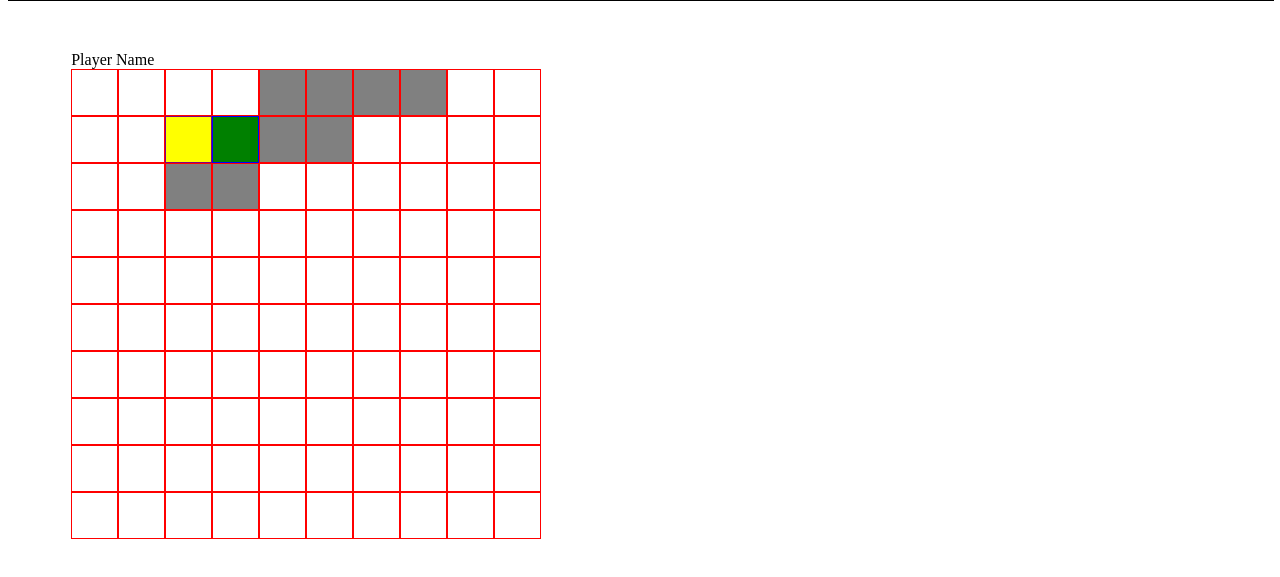
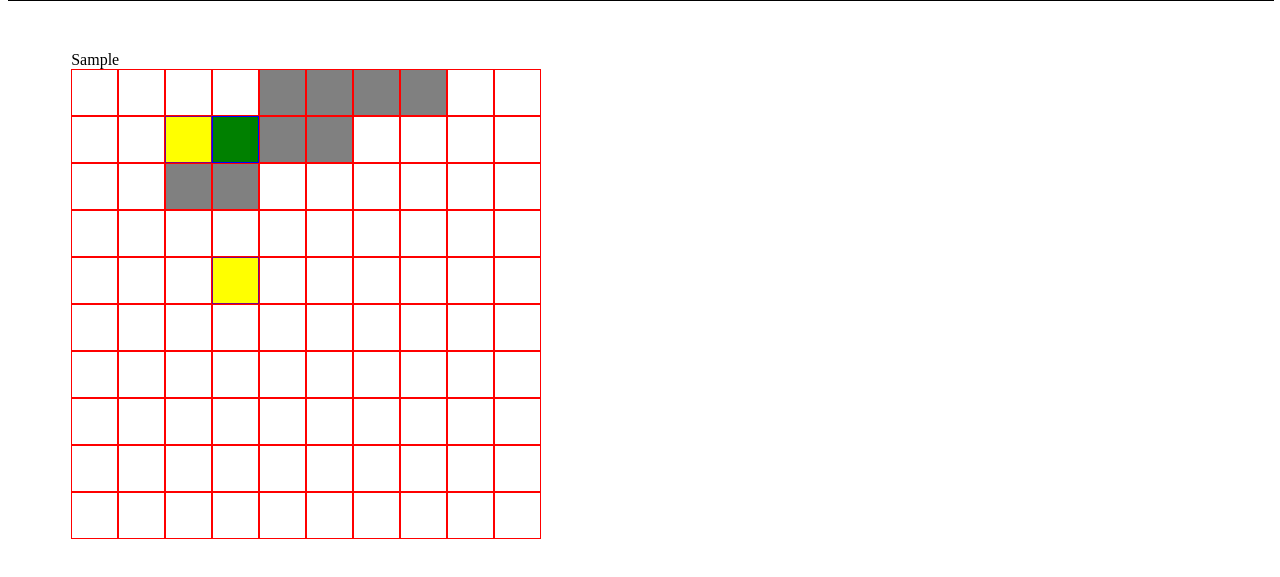
Before and after one commit to kpgh46/Battleship, a website with bundled scripts: page dist/index.html in a window 1280 px wide. Both pictures are taken after typing "Sample" into the empty fields and a click on the button "Submit". Shown: the part 129-706 px from the top of the page. Built offline with nearby package versions, Linux system fonts and the light colour scheme.

Commit message:
added playerName prompt

```diff
--- a/src/dom.js
+++ b/src/dom.js
@@ -27,9 +27,12 @@ let dom = (() => {
 
     let submitName = () => {
         let submitName = document.querySelector("#submit-name");
+        let playerName = document.querySelector("#name");
+        let playerInput = document.querySelector("#input-name")
 
         submitName.addEventListener("click", () => {
-        document.querySelector("#name-prompt").style.visibility = "hidden";
+            playerName.textContent = playerInput.value;
+            document.querySelector("#name-prompt").style.visibility = "hidden";
         })
     }
 
--- a/src/gameboard.js
+++ b/src/gameboard.js
@@ -85,6 +85,7 @@ let gameboards = (() => {
     placeShips();
     receieveAttack(1,2)
     receieveAttack(1,3)
+    receieveAttack(4,3)
 
      return {board, receieveAttack}
 })()
```
Also changed, not shown: dist/bundle.js, dist/index.html.
